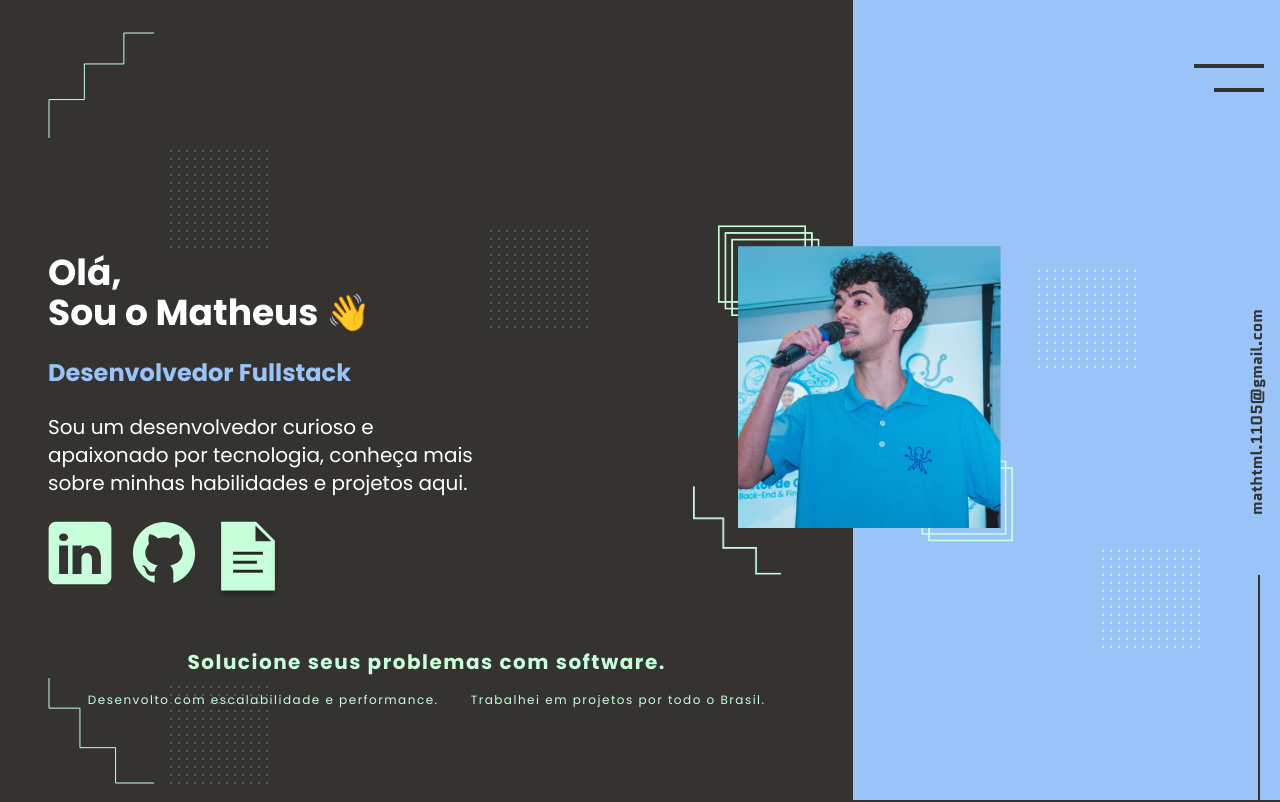
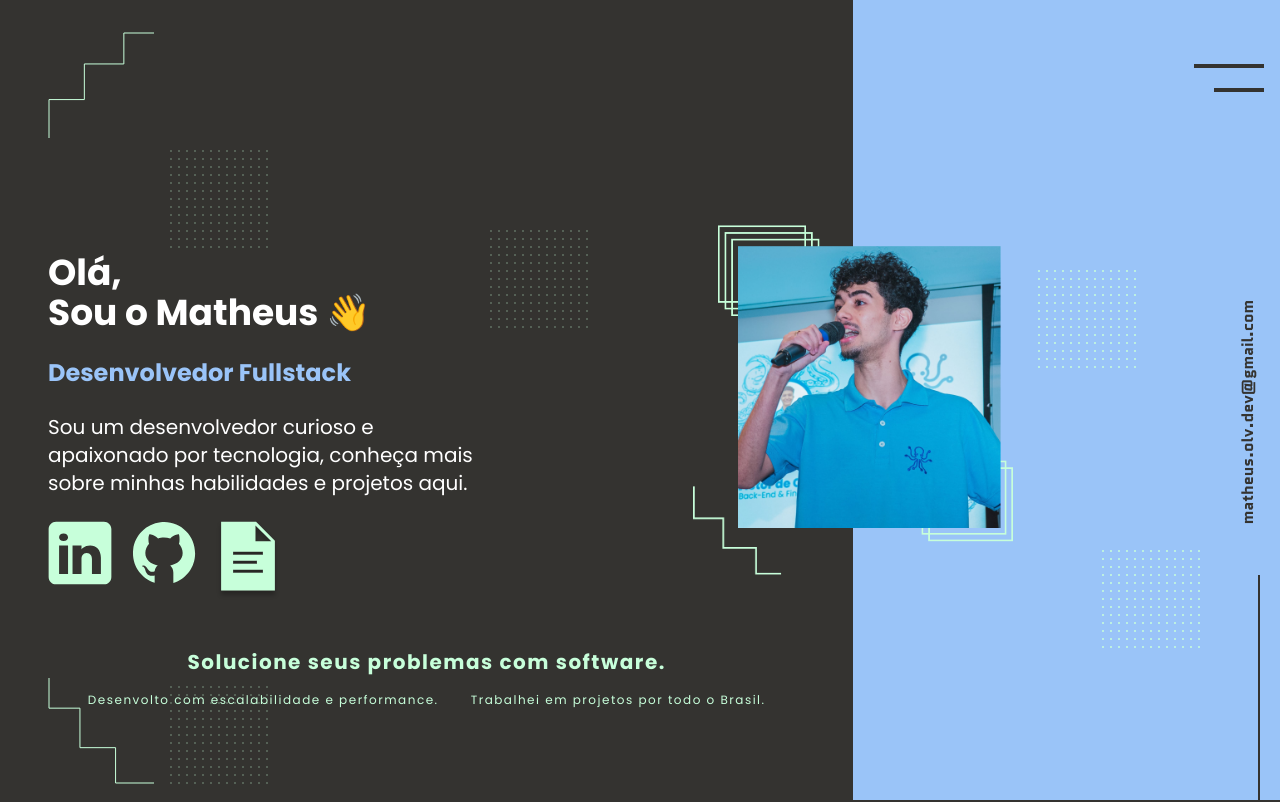
Before and after one commit to fatekkl/Portfolio-Next, a Next.js app: page / in a window 1280 px wide. Shown: the top 802 px of the page. Built offline with nearby package versions, Linux system fonts and the light colour scheme.

Commit message:
change mail

```diff
--- a/src/app/Components/Principal/index.tsx
+++ b/src/app/Components/Principal/index.tsx
@@ -64,7 +64,7 @@ export default function Principal() {
           <Line />
         </footer>
         <div onClick={(event) => copy(event, "text-tea")} className="text-jet font-quantico font-bold absolute top-1/2 -rotate-90 -right-20 cursor-pointer transition-all duration-500 ease-in-out">
-          mathtml.1105@gmail.com
+          matheus.olv.dev@gmail.com
         </div>
       </aside>
     </main>
```
